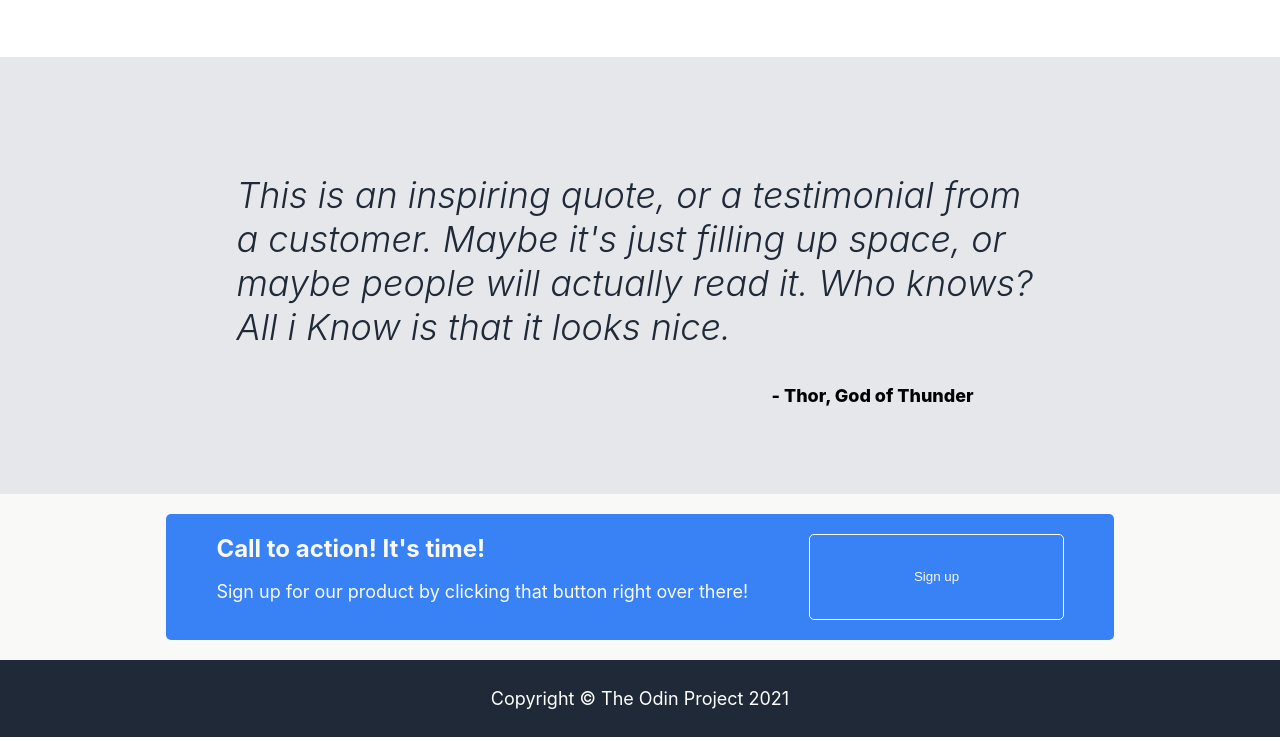
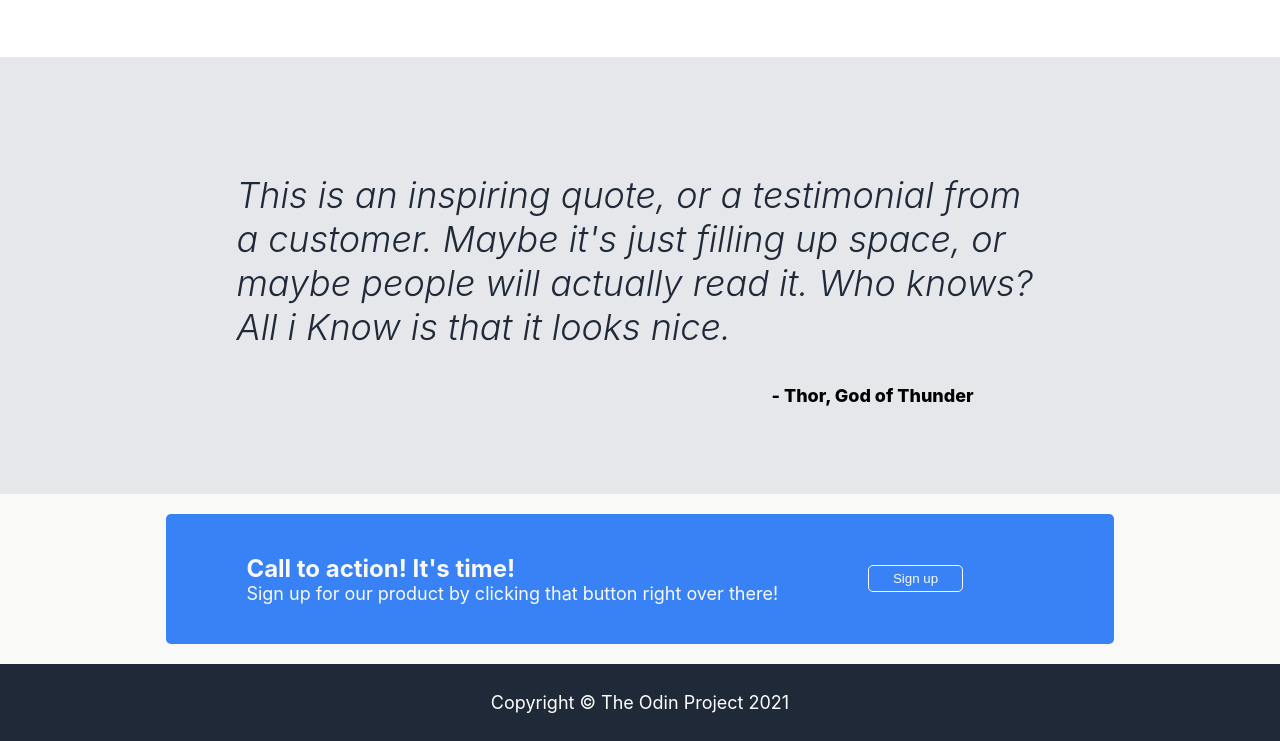
Before and after one commit to Rodolfo-Gonzalez4335/odin-landing, a plain HTML site: page index.html in a window 1280 px wide. Shown: the part 918-1659 px from the top of the page. Drawn offline with Linux system fonts and the light colour scheme.

Commit message:
Fix button of section 4 and center items flex items within

```diff
--- a/index.html
+++ b/index.html
@@ -70,7 +70,7 @@
                         <h4>Call to action! It's time!</h4>
                         <p>Sign up for our product by clicking that button right over there!</p>
                     </div>
-                    <button>Sign up</button>
+                    <div class="button"><button>Sign up</button></div>
                 </div>
             </div>
         </div>
--- a/style.css
+++ b/style.css
@@ -198,11 +198,13 @@ button{
     background-color: #3882F6;
     color: #F9FAF8;
     border-radius: 5px;
-    padding: 20px 50px;
+    padding: 40px 80px;
 
     flex: auto;
 
     display: flex;
+    justify-content: center;
+    align-items: center;
 }
 
 .section-4 .signup-box .text {
@@ -216,6 +218,14 @@ button{
 
 .signup-box p {
     font-size: 18px;
+    margin: 0;
+}
+.section-4 .signup-box  .button{
+    flex: 0 0 30%;
+
+    display: flex;
+    justify-content: center;
+    align-items: center;
 }
 
 .section-4 .signup-box  button{
@@ -226,7 +236,7 @@ button{
     border-radius: 5px;
     padding: 5px 24px;
 
-    flex: 0 0 30%;
+
 }
 .footer{
     padding: 10px 13%;
```
